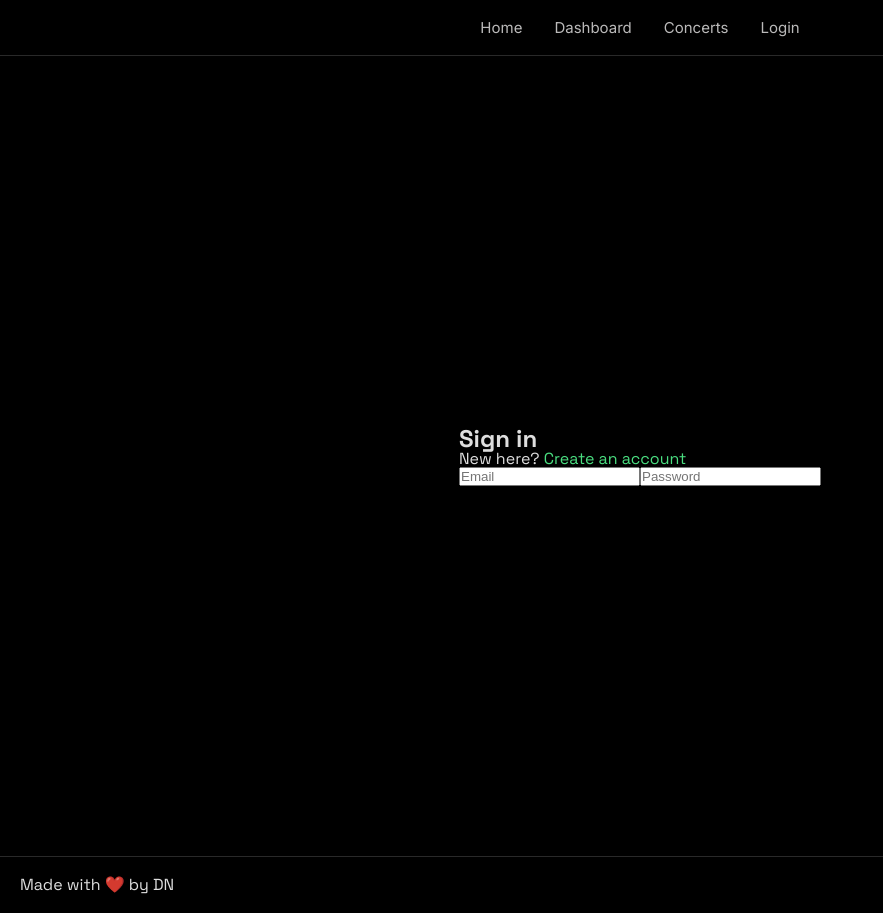
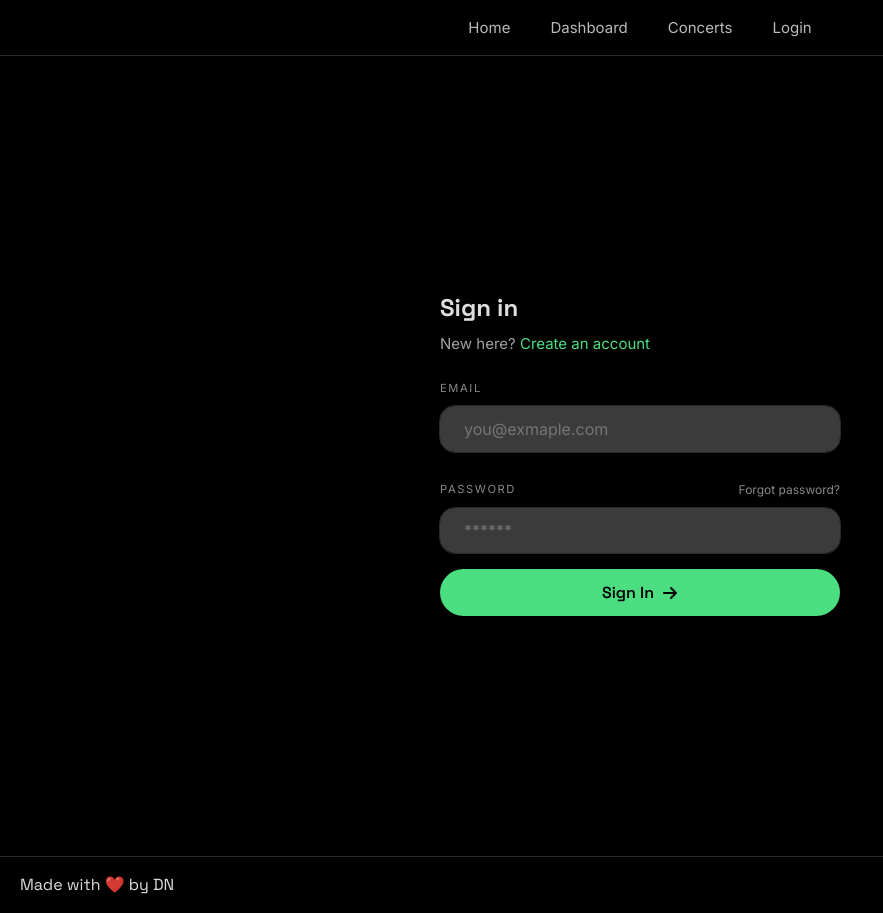
Before and after one commit to dani-1013/concert-companion, a React (Vite) app in the folder frontend/: page /login in a window 1280 px wide. Shown: the whole page, without its empty margins (0-883 px from the left). Built offline with nearby package versions, Linux system fonts and the light colour scheme.

Commit message:
Updated login page

```diff
--- a/frontend/src/index.scss
+++ b/frontend/src/index.scss
@@ -55,7 +55,7 @@ main {
 
 .nav {
   display: flex;
-  gap: 2rem;
+  gap: 2.5rem;
   justify-content: center;
   padding: 20px 20px;
   background-color: black;
@@ -260,3 +260,105 @@ main {
   align-items: center;
   justify-content: center;
 }
+
+.login-content {
+  flex-direction: column;
+  display: flex;
+  gap: 1rem;
+  width: 100%;
+  max-width: 400px;
+}
+
+.login-content p {
+  font-family: $font-inter;
+  font-size: 15px;
+  color: #a0a0a0;
+}
+
+.login-link {
+  color: $neon-green;
+  cursor: pointer;
+}
+
+.login-link:hover {
+  text-decoration: underline;
+  text-underline-offset: 3px;
+}
+
+.login-box {
+  flex-direction: column;
+  display: flex;
+  gap: 1rem;
+}
+
+.input-group {
+  display: flex;
+  flex-direction: column;
+  gap: 0.75rem;
+  margin-top: 1rem;
+
+  .label-row {
+    width: 100%;
+    display: flex;
+    justify-content: space-between;
+    align-items: center;
+  }
+
+  label {
+    font-family: $font-inter;
+    color: #888;
+    font-size: 0.7rem;
+    letter-spacing: 0.1rem;
+  }
+}
+
+.forgot-password-link {
+  font-family: $font-inter;
+  color: #888;
+  font-size: 0.75rem;
+  cursor: pointer;
+}
+
+.forgot-password-link:hover {
+  color: $neon-purple;
+}
+
+.login-box p {
+  font-size: $font-inter;
+  color: rgb(187, 186, 186);
+}
+
+.email-box, .password-box {
+  border-radius: 15px;
+  padding: 0.8rem 1.5rem;
+  width: 100%;
+  color: white;
+  border: none;
+  font-family: $font-inter;
+  font-size: 1rem;
+  text-align: left;
+  box-sizing: border-box;
+  background-color: #3b3b3b;
+  outline: 1px solid rgb(41, 41, 41);
+
+  &:focus {
+    outline: 1px solid $neon-purple;
+  }
+}
+
+.login-button {
+  display: inline-flex;
+  align-items: center;
+  justify-content: center;
+  gap: 8px;
+  background: #4ade80;
+  color: black;
+  border: none;
+  padding: 13px 25px;
+  border-radius: 25px;
+  cursor: pointer;
+  font-weight: 600;
+  position: relative;
+  font-family: $font-space;
+  font-size: 1rem;
+}
--- a/frontend/src/pages/Login.tsx
+++ b/frontend/src/pages/Login.tsx
@@ -1,22 +1,43 @@
+import { FaArrowRight } from "react-icons/fa6";
+
 function Login() {
   return (
     <section className = "login-section">
       <div className = "login-content">
 
         <h2>Sign in</h2>
-        <p>New here?<span style={{ color: '#4ade80' }}> Create an account</span></p>
+        <p>New here? <span className = "login-link">Create an account</span></p>
 
-        <input
-        type = "text"
-        placeholder = "Email"
-        className = "email-box">
-        </input>
+        <form className = "login-box">
 
-        <input
-        type = "text"
-        placeholder = "Password"
-        className = "password-box">
-        </input>
+          <div className = "input-group">
+            <label htmlFor = "email">EMAIL</label>
+            <input
+              id = "email"
+              type = "email"
+              placeholder = "you@exmaple.com"
+              className = "email-box"
+              required>
+            </input>
+          </div>
+
+          <div className = "input-group">
+            <div className = "label-row">
+              <label htmlFor = "password">PASSWORD</label>
+              <span className = "forgot-password-link">Forgot password?</span>
+            </div>
+
+            <input
+              type = "password"
+              placeholder = "******"
+              className = "password-box"
+              required>
+            </input>
+
+          </div>
+
+          <button type = "submit" className = "login-button">Sign In <FaArrowRight /></button>
+        </form>
 
       </div>
     </section>
```
